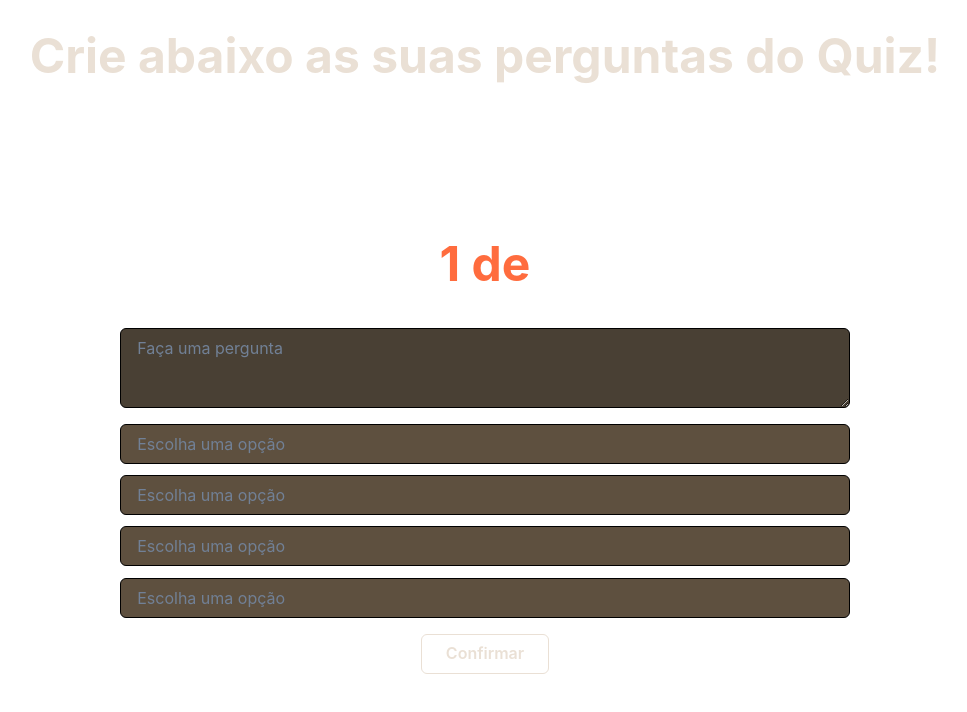
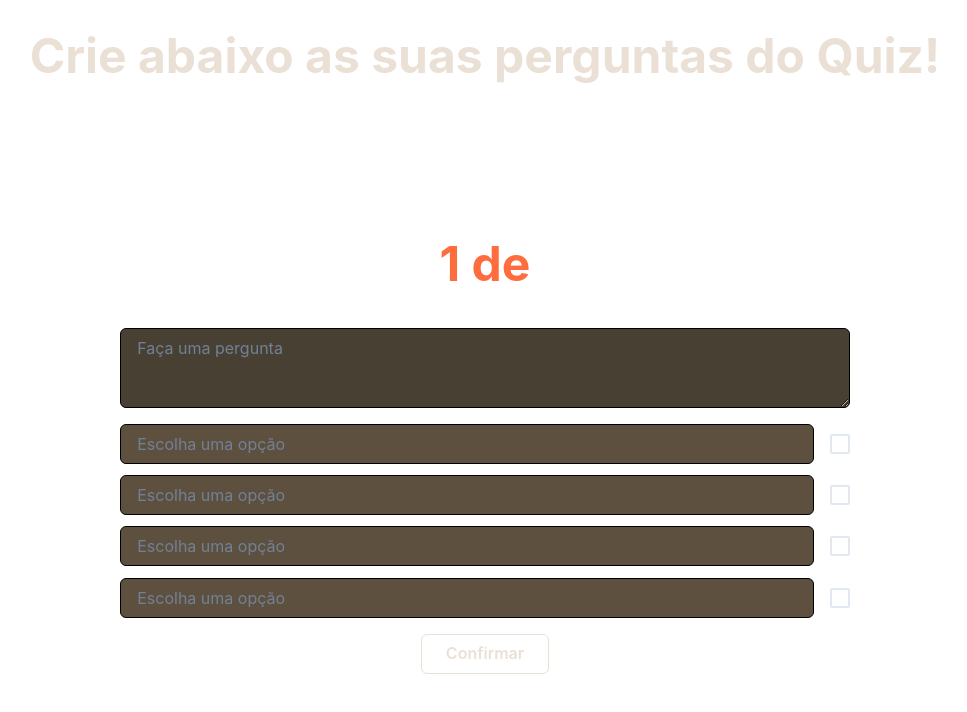
Before and after one commit to rafaelborges26/quiz-web, a Next.js app: page / in a window 1280 px wide. Both pictures are taken after a click on the button "Confirmar". Shown: the top 712 px of the page, without its empty margins (155-1122 px from the left). Built offline with nearby package versions, Linux system fonts and the light colour scheme.

Commit message:
finished questions

```diff
--- a/src/components/Question/index.tsx
+++ b/src/components/Question/index.tsx
@@ -1,72 +1,104 @@
 import Head from 'next/head'
-import { useState } from 'react'
-import { Container, FormQuestion } from './styles'
+import { useMemo, useState } from 'react'
+import { useRouter } from 'next/router'
 import { QuestionProps, QuestionFieldsProps } from './interfaces'
-import { Heading, NumberInput, NumberInputField, NumberInputStepper, NumberIncrementStepper, NumberDecrementStepper, Input, Text, Button, Textarea } from '@chakra-ui/react'
+import { initialValuesQuestion } from './initialValues'
+import { Heading, Input, Button, Textarea, Checkbox } from '@chakra-ui/react'
+import { Container, FormQuestion, ContainerInput } from './styles'
 
 
 export const Question = ( { quantitySelected } :QuestionProps) => {
 
-  const [isSelectedQuantity, setIsSelectedQuantity] = useState(false)
+  const { push } = useRouter()
+
   const [questions, setQuestions] = useState<QuestionFieldsProps[]>([])
-  const [question,setQuestion] = useState('')
-  const [firstOption,setFirstOption] = useState('')
-  const [secondOption,setSecondOption] = useState('')
-  const [thirdOption,setThirdOption] = useState('')
-  const [fourthOptionn,setFourthOption] = useState('')
-
+  const [question, setQuestion] = useState<QuestionFieldsProps>(initialValuesQuestion)
+  const [quantityQuestionCurrent, setQuantityQuestionCurrent] = useState(1)
 
   const handleConfirm = () => {
+   setQuestions([...questions, question])
 
-   // adicionar no array const newQuestion = questions.push([...newQuestion, question])
+   if(quantityQuestionCurrent < Number(quantitySelected)){
+    setQuantityQuestionCurrent(quantityQuestionCurrent + 1)
+    refreshQuestion()
 
-
+    console.log(questions, 'questions')
+   } else {
+     push('/quiz')
+   }
   }
 
+  const refreshQuestion = () => {
+    setQuestion(initialValuesQuestion)
+  }
+
+  const handleCheckOption = (option: '1' | '2' | '3' | '4') => {
+    if(question.questionCorrect === option) {
+      setQuestion({ ...question, questionCorrect: '' })
+    } else {
+      setQuestion({ ...question, questionCorrect: option })
+    }
+  }
+
+  console.log(question, 'questionn')
+
   return (
-
             <Container>
-            <Heading as='h2' size='2xl'>{`1 de ${quantitySelected}`}</Heading>
+            <Heading as='h2' size='2xl'>{`${quantityQuestionCurrent} de ${quantitySelected}`}</Heading>
             <FormQuestion>
               <Textarea
                 focusBorderColor='#251F18'
                 placeholder='Faça uma pergunta'
-                onBlur={e => setQuestion(e.target.value)}
-
+                onChange={e => setQuestion({ ...question, question: e.target.value })}
+                value={question.question}
               />
 
+            <ContainerInput>
             <Input
                 focusBorderColor='#251F18'
                 placeholder='Escolha uma opção'
-                onBlur={e => setFirstOption(e.target.value)}
+                onChange={e => setQuestion({ ...question, firstOption: e.target.value })}
+                value={question.firstOption}
+            />
+             <Checkbox colorScheme='orange' size={'lg'} onChange={() => handleCheckOption('1')} isChecked={question.questionCorrect === '1'} />
+            </ContainerInput>
 
-            />
-
+            <ContainerInput>
             <Input
                 focusBorderColor='#251F18'
                 placeholder='Escolha uma opção'
-                onBlur={e => setSecondOption(e.target.value)}
+                onChange={e => setQuestion({ ...question, secondOption: e.target.value })}
+                value={question.secondOption}
+
             />
+            <Checkbox colorScheme='orange' size={'lg'} onChange={() => handleCheckOption('2')} isChecked={question.questionCorrect === '2'}/>
+            </ContainerInput>
 
+            <ContainerInput>
             <Input
                 focusBorderColor='#251F18'
                 placeholder='Escolha uma opção'
-                onBlur={e => setThirdOption(e.target.value)}
-
+                onChange={e => setQuestion({ ...question, thirdOption: e.target.value })}
+                value={question.thirdOption}
             />
 
+             <Checkbox colorScheme='orange' size={'lg'} onChange={() => handleCheckOption('3')} isChecked={question.questionCorrect === '3'}/>
+            </ContainerInput>
+
+            <ContainerInput>
             <Input
                 focusBorderColor='#251F18'
                 placeholder='Escolha uma opção'
-                onBlur={e => setFourthOption(e.target.value)}
+                onChange={e => setQuestion({ ...question, fourthOption: e.target.value })}
+                value={question.fourthOption}
             />
+            <Checkbox colorScheme='orange' size={'lg'} onChange={() => handleCheckOption('4')} isChecked={question.questionCorrect === '4'}/>
+            </ContainerInput>
 
-            <Button colorScheme='teal' size={'md'} variant='outline' onClick={() => setIsSelectedQuantity(true)} >
+            <Button colorScheme='teal' size={'md'} variant='outline' onClick={handleConfirm}>
                 Confirmar
             </Button>
-
-
-              </FormQuestion>
+            </FormQuestion>
 
             </Container>
   )
--- /dev/null
+++ b/src/components/Question/initialValues.ts
@@ -0,0 +1,9 @@
+import { QuestionFieldsProps } from "./interfaces";
+
+export const initialValuesQuestion: QuestionFieldsProps = {
+    question: '',
+    firstOption: '',
+    secondOption: '',
+    thirdOption: '',
+    fourthOption: '',
+}
--- a/src/components/Question/styles.ts
+++ b/src/components/Question/styles.ts
@@ -37,10 +37,6 @@ export const FormQuestion = styled.form`
         border-color: #000;
         background: #5E503F;
 
-        & + input {
-            margin-top: 0.7rem;
-        }
-
 
         &:hover {
             border-color: #927E67;   //marrom claro
@@ -53,7 +49,7 @@ export const FormQuestion = styled.form`
             width: 8rem;
             transition: all 0.2s;
 
-            margin-top: 1rem;
+            margin-top: 0.3rem;
 
            &:hover {
                 background: #EAE0D580; //quase branco mais claro
@@ -61,3 +57,11 @@ export const FormQuestion = styled.form`
         }
 
 `
+
+export const ContainerInput = styled.div`
+    width: 100%;
+    display: flex;
+    flex-direction: row;
+    gap: 1rem;
+    margin-bottom: 0.7rem;
+`
```
Also changed, not shown: src/components/Question/interfaces.ts (+6 -5 lines).
